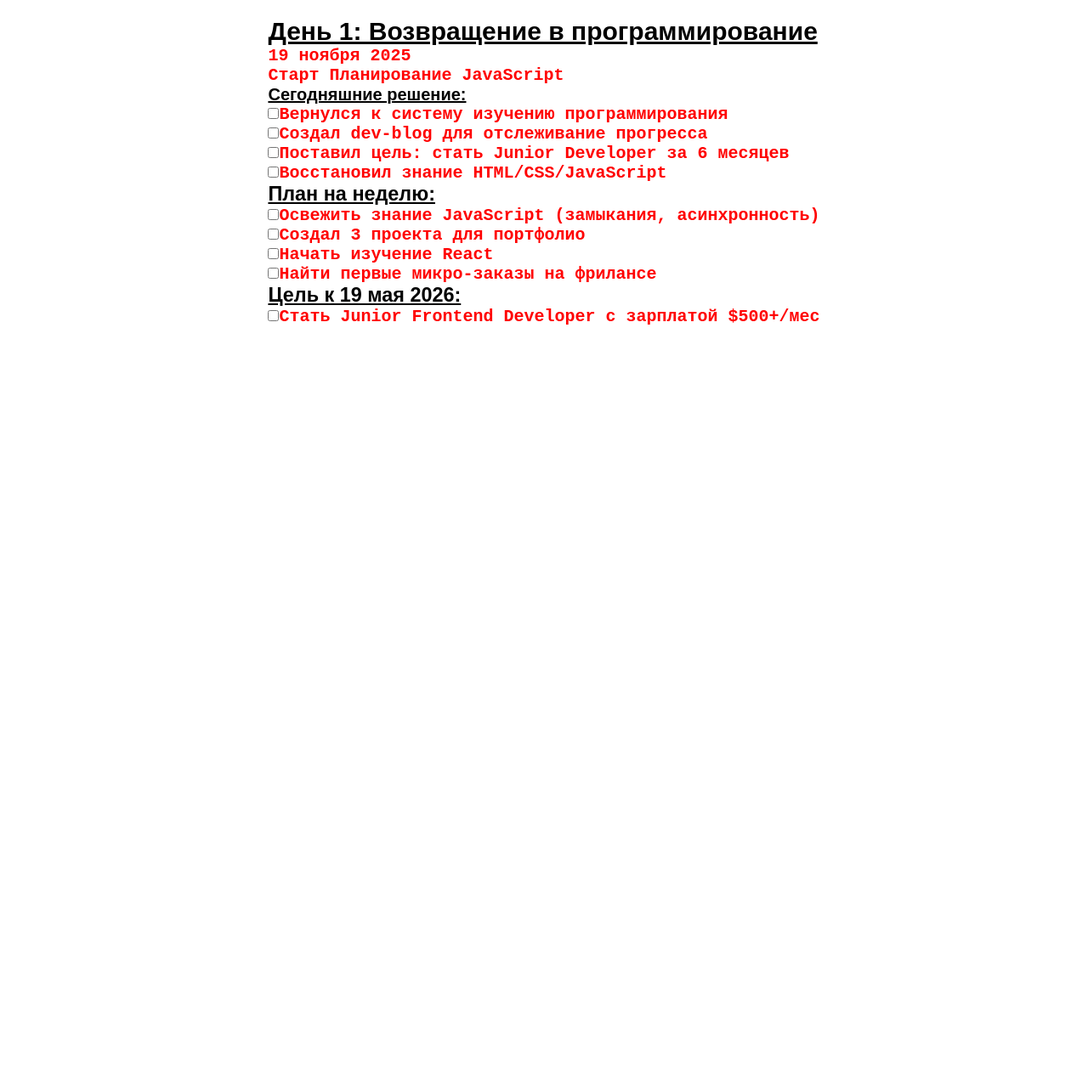
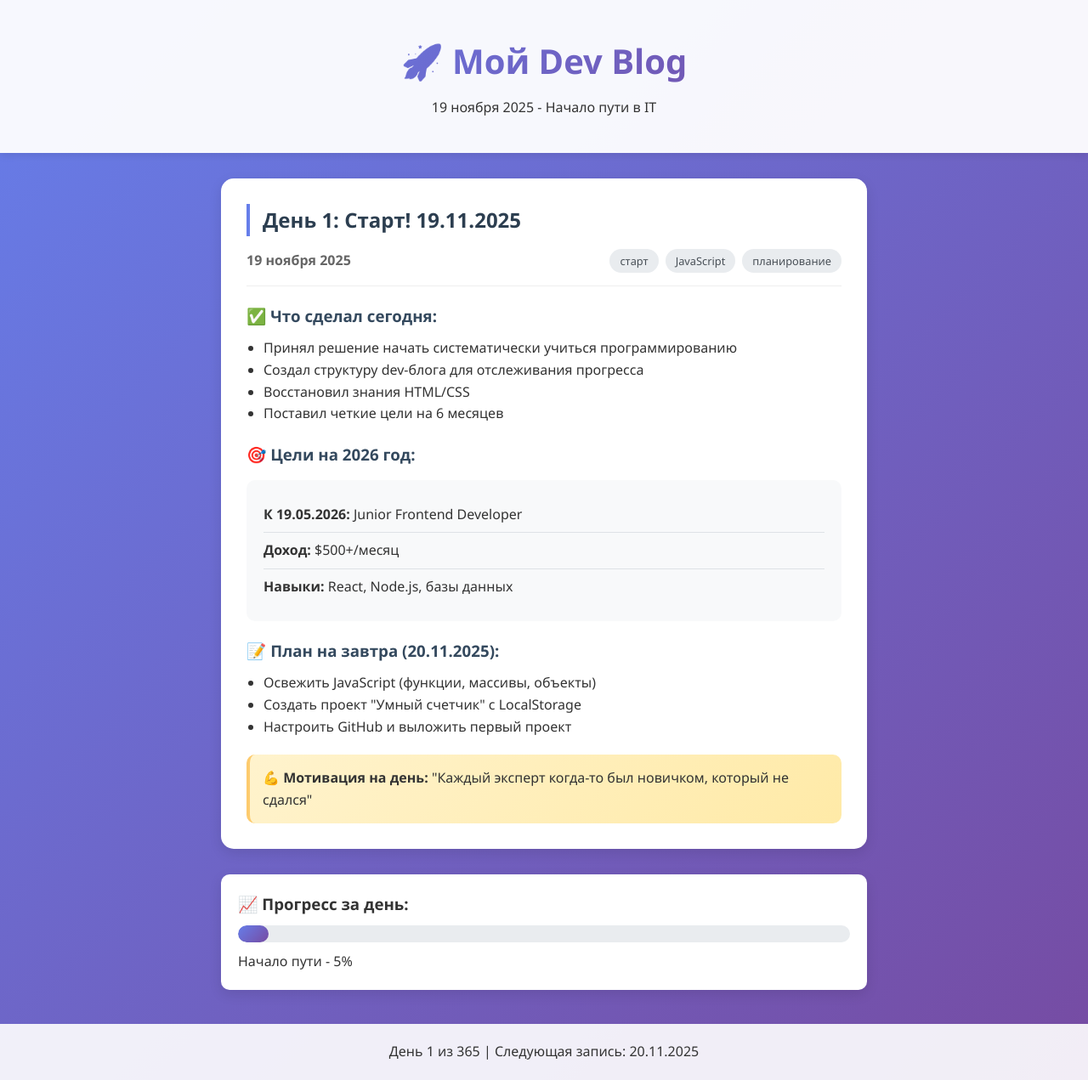
Before and after one commit to bakhtovar0924/dev-blog, a plain HTML site: page index.html in a window 1280 px wide. Shown: the whole page at 85% size. Before the commit the page ends 800 px from the top, so only its background shows below. Drawn offline with Linux system fonts and the light colour scheme.

Commit message:
First commit: My dev blog start - 19.11.2025

```diff
--- a/css/style.css
+++ b/css/style.css
@@ -1,26 +1,153 @@
 * {
     margin: 0;
     padding: 0;
-    text-decoration: none;
-    list-style: none;
     box-sizing: border-box;
 }
 
-.content {
-    display: flex;
-    align-items: center;
-    justify-content: center;
-    font-family: 'Courier New';
-    font-size: 20px;
-    font-weight: bold;
-    color: red;
-    margin: 20px;
+body {
+    font-family: 'Segoe UI', Tahoma, Geneva, Verdana, sans-serif;
+    line-height: 1.6;
+    background: linear-gradient(135deg, #667eea 0%, #764ba2 100%);
+    color: #333;
+    min-height: 100vh;
 }
 
-h3,
-.h3,
-h2 {
-    text-decoration: underline;
-    font-family: sans-serif;
-    color: black;
+.container {
+    max-width: 800px;
+    margin: 0 auto;
+    padding: 0 20px;
 }
+
+header {
+    background: rgba(255, 255, 255, 0.95);
+    padding: 40px 0;
+    text-align: center;
+    margin-bottom: 30px;
+    box-shadow: 0 2px 10px rgba(0,0,0,0.1);
+}
+
+header h1 {
+    font-size: 2.5em;
+    margin-bottom: 10px;
+    background: linear-gradient(135deg, #667eea, #764ba2);
+    -webkit-background-clip: text;
+    -webkit-text-fill-color: transparent;
+}
+
+.post {
+    background: white;
+    padding: 30px;
+    margin-bottom: 30px;
+    border-radius: 15px;
+    box-shadow: 0 5px 15px rgba(0,0,0,0.1);
+}
+
+.post h2 {
+    color: #2c3e50;
+    margin-bottom: 15px;
+    border-left: 4px solid #667eea;
+    padding-left: 15px;
+}
+
+.post-meta {
+    display: flex;
+    justify-content: space-between;
+    align-items: center;
+    margin-bottom: 20px;
+    padding-bottom: 15px;
+    border-bottom: 1px solid #eee;
+}
+
+.date {
+    color: #666;
+    font-weight: bold;
+}
+
+.tags {
+    display: flex;
+    gap: 8px;
+}
+
+.tag {
+    background: #e9ecef;
+    padding: 4px 12px;
+    border-radius: 20px;
+    font-size: 0.8em;
+    color: #495057;
+}
+
+.post-content h3 {
+    color: #34495e;
+    margin: 20px 0 10px 0;
+}
+
+.post-content ul {
+    margin-left: 20px;
+    margin-bottom: 15px;
+}
+
+.goals {
+    background: #f8f9fa;
+    padding: 20px;
+    border-radius: 10px;
+    margin: 15px 0;
+}
+
+.goal {
+    padding: 8px 0;
+    border-bottom: 1px solid #dee2e6;
+}
+
+.goal:last-child {
+    border-bottom: none;
+}
+
+.motivation {
+    background: linear-gradient(135deg, #fff3cd, #ffeaa7);
+    padding: 15px;
+    border-radius: 10px;
+    margin-top: 20px;
+    border-left: 4px solid #fdcb6e;
+}
+
+.progress {
+    background: white;
+    padding: 20px;
+    border-radius: 10px;
+    box-shadow: 0 5px 15px rgba(0,0,0,0.1);
+}
+
+.progress-bar {
+    background: #e9ecef;
+    height: 20px;
+    border-radius: 10px;
+    overflow: hidden;
+    margin: 10px 0;
+}
+
+.progress-fill {
+    background: linear-gradient(135deg, #667eea, #764ba2);
+    height: 100%;
+    border-radius: 10px;
+    transition: width 0.5s ease;
+}
+
+footer {
+    background: rgba(255, 255, 255, 0.9);
+    padding: 20px 0;
+    text-align: center;
+    margin-top: 40px;
+}
+
+/* Адаптивность */
+@media (max-width: 768px) {
+    .post-meta {
+        flex-direction: column;
+        align-items: flex-start;
+        gap: 10px;
+    }
+
+    header h1 {
+        font-size: 2em;
+    }
+}
--- a/index.html
+++ b/index.html
@@ -1,44 +1,80 @@
 <!DOCTYPE html>
-<html lang="en">
-
+<html lang="ru">
 <head>
     <meta charset="UTF-8">
     <meta name="viewport" content="width=device-width, initial-scale=1.0">
-    <title>Dev-blog | Bakhtovar</title>
-    <link rel="stylesheet" href="./css/style.css">
+    <title>Мой Dev Blog - Путь с нуля</title>
+    <link rel="stylesheet" href="css/style.css">
 </head>
+<body>
+    <header>
+        <div class="container">
+            <h1>🚀 Мой Dev Blog</h1>
+            <p>19 ноября 2025 - Начало пути в IT</p>
+        </div>
+    </header>
 
-<body>
-    <div class="content">
-        <div class="post">
-            <h2>День 1: Возвращение в программирование</h2>
-            <div class="post-date">19 ноября 2025</div>
-            <div class="post-tags">
-                <span class="tag">Старт</span>
-                <span class="tag">Планирование</span>
-                <span class="tag">JavaScript</span>
+    <div class="container">
+        <!-- ПЕРВАЯ ЗАПИСЬ -->
+        <article class="post">
+            <h2>День 1: Старт! 19.11.2025</h2>
+            <div class="post-meta">
+                <span class="date">19 ноября 2025</span>
+                <span class="tags">
+                    <span class="tag">старт</span>
+                    <span class="tag">JavaScript</span>
+                    <span class="tag">планирование</span>
+                </span>
             </div>
 
-            <p class="h3"><strong>Сегодняшние решение:</strong></p>
-            <ul>
-                <li><input type="checkbox" id="">Вернулся к систему изучению программирования</li>
-                <li><input type="checkbox" id="">Создал dev-blog для отслеживание прогресса</li>
-                <li><input type="checkbox" id="">Поставил цель: стать Junior Developer за 6 месяцев</li>
-                <li><input type="checkbox" id="">Восстановил знание HTML/CSS/JavaScript</li>
-            </ul>
+            <div class="post-content">
+                <h3>✅ Что сделал сегодня:</h3>
+                <ul>
+                    <li>Принял решение начать систематически учиться программированию</li>
+                    <li>Создал структуру dev-блога для отслеживания прогресса</li>
+                    <li>Восстановил знания HTML/CSS</li>
+                    <li>Поставил четкие цели на 6 месяцев</li>
+                </ul>
 
-            <h3>План на неделю:</h3>
-            <ul>
-                <li><input type="checkbox" id="">Освежить знание JavaScript (замыкания, асинхронность)</li>
-                <li><input type="checkbox" id="">Создал 3 проекта для портфолио</li>
-                <li><input type="checkbox" id="">Начать изучение React</li>
-                <li><input type="checkbox" id="">Найти первые микро-заказы на фрилансе</li>
-            </ul>
+                <h3>🎯 Цели на 2026 год:</h3>
+                <div class="goals">
+                    <div class="goal">
+                        <strong>К 19.05.2026:</strong> Junior Frontend Developer
+                    </div>
+                    <div class="goal">
+                        <strong>Доход:</strong> $500+/месяц
+                    </div>
+                    <div class="goal">
+                        <strong>Навыки:</strong> React, Node.js, базы данных
+                    </div>
+                </div>
 
-            <h3>Цель к 19 мая 2026:</h3>
-            <p><input type="checkbox" id="">Стать Junior Frontend Developer с зарплатой $500+/мес</p>
+                <h3>📝 План на завтра (20.11.2025):</h3>
+                <ul>
+                    <li>Освежить JavaScript (функции, массивы, объекты)</li>
+                    <li>Создать проект "Умный счетчик" с LocalStorage</li>
+                    <li>Настроить GitHub и выложить первый проект</li>
+                </ul>
+
+                <div class="motivation">
+                    <p><strong>💪 Мотивация на день:</strong> "Каждый эксперт когда-то был новичком, который не сдался"</p>
+                </div>
+            </div>
+        </article>
+
+        <div class="progress">
+            <h3>📈 Прогресс за день:</h3>
+            <div class="progress-bar">
+                <div class="progress-fill" style="width: 5%"></div>
+            </div>
+            <p>Начало пути - 5%</p>
         </div>
     </div>
+
+    <footer>
+        <div class="container">
+            <p>День 1 из 365 | Следующая запись: 20.11.2025</p>
+        </div>
+    </footer>
 </body>
-
 </html>
```
